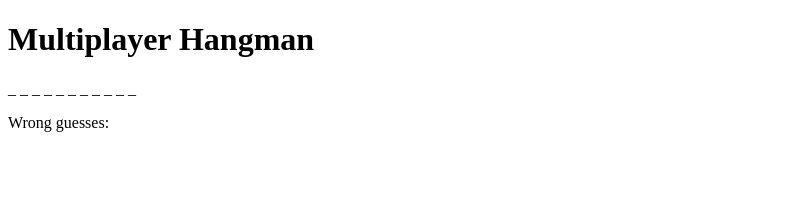
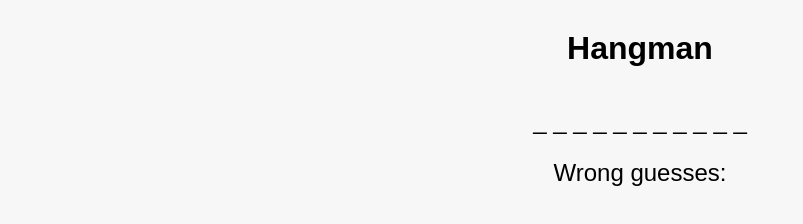
Before and after one commit to tpamz6299/hashman, a plain HTML site: page public/index.html in a window 1280 px wide. Shown: the whole page, without its empty margins (0-803 px from the left). Drawn offline with Linux system fonts and the light colour scheme.

Commit message:
Update index.html

```diff
--- a/public/index.html
+++ b/public/index.html
@@ -2,11 +2,19 @@
 <html lang="en">
 <head>
   <meta charset="UTF-8">
-  <title>Hangman</title>
+  <meta name="viewport" content="width=device-width, initial-scale=1.0">
+  <title>Hangman Multiplayer</title>
   <script src="script.js" defer></script>
+  <style>
+    body { font-family: Arial, sans-serif; text-align: center; background: #f7f7f7; }
+    h1 { margin-top: 30px; }
+    #game { margin: 40px auto; font-size: 24px; }
+    #wrong { color: red; margin-top: 20px; }
+  </style>
 </head>
 <body>
-  <h1>Multiplayer Hangman</h1>
-  <div id="game"></div>
+  <h1>Hangman</h1>
+  <div id="game">Loading...</div>
+  <div id="wrong"></div>
 </body>
 </html>
```
